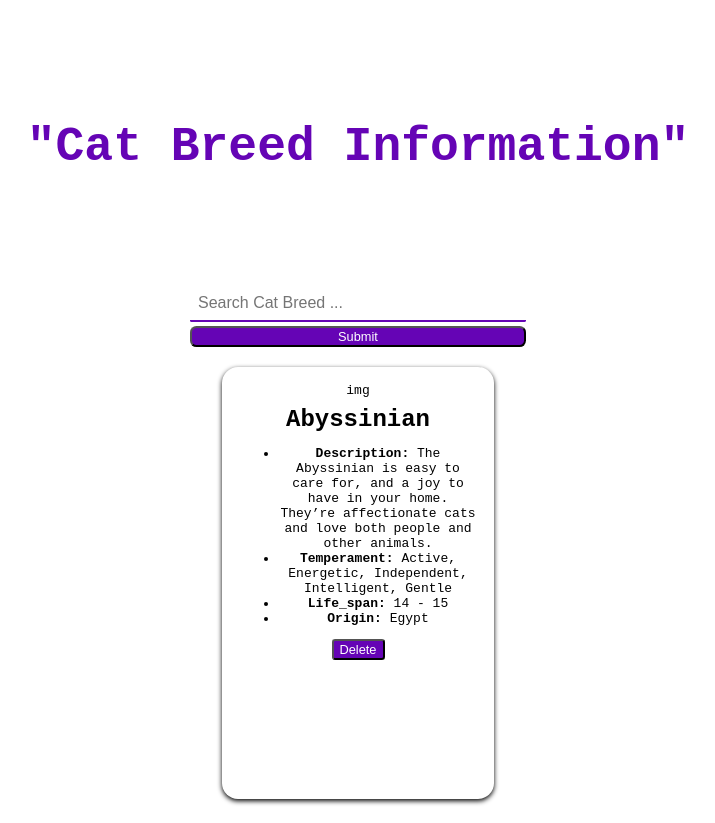
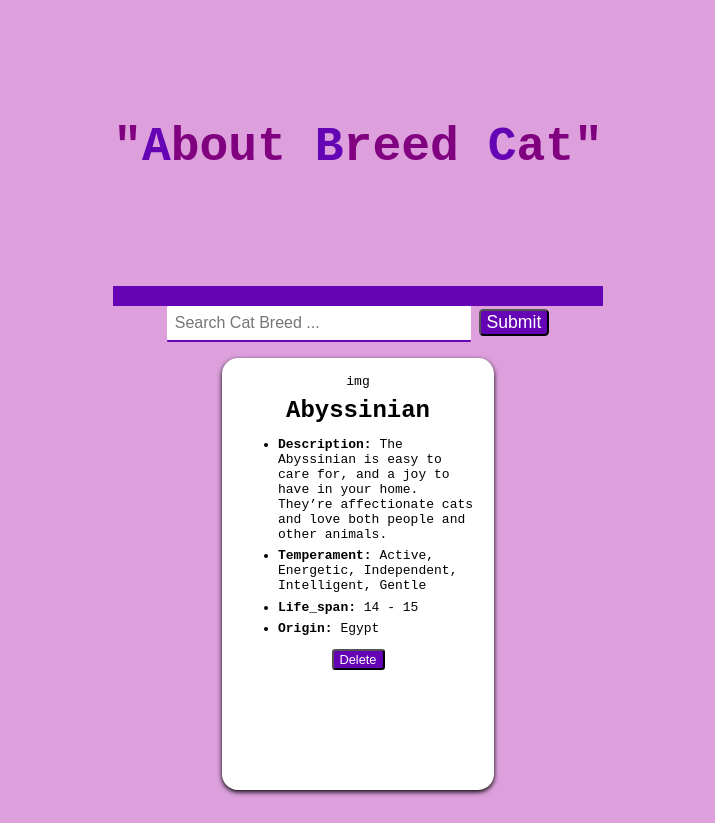
Before and after one commit to CuteCadbury/cat-breeds-project, a plain HTML site: page index.html in a window 1280 px wide. Shown: the whole page, without its empty margins (282-997 px from the left). Drawn offline with Linux system fonts and the light colour scheme; no server answers.

Commit message:
in progress

```diff
--- a/index.css
+++ b/index.css
@@ -2,47 +2,69 @@
 body {
     margin: middle;
     font-family: monospace;
-    background-color: ;
+    background-color: plum;
     display: flex;
     align-items: center;
     justify-content: center;
     flex-direction: column;
-    /* background: radial-gradient(#AA7FC6, 0.5) */
  }
 
+ /*Another style body*/
+ /* body {
+   margin: middle;
+   font-family: monospace;
+   height: 99vh;
+   background: linear-gradient(135deg, #6504B5, purple);
+   display: flex;
+   align-items: center;
+   justify-content: center;
+   flex-direction: column;
+} */
 
  .logo{
     padding: 4rem 0;
-    /* border-bottom: 10px solid #6504B5; */
+    border-bottom: 20px solid #6504B5;
  }
+
  .logo p{
     font-size: 3rem;
     font-weight: bold;
+    color: purple;
+ }
+
+ .logo p span {
     color: #6504B5;
  }
 
-
-.search-element {
-   display: flex;
+.search-wrapper {
+   /* background-color: #6504B5; */
+   grid-template-columns: 9fr 3fr;
    flex-direction: column;
    gap: .25rem;
 }
-
-
-/* .search-element h3 {
+/* .search-wrapper h3 {
    color: none;
    font-size: none;
    font-weight: none;
    margin-top: 1.5rem;
 } */
 
-.search-element .form-control{
+.search-wrapper .form-control{
     padding: 0.5rem;
     font-size: 1rem;
-    /* width: auto; */
+    width: 18rem;
 }
 
-.search-list {
+.search-breed-list{
+   position: absolute;
+   right: 100;
+   top: 20%;
+   max-height: 500px;
+   overflow-y: scroll;
+   /* z-index: 10 */
+}
+
+.breed-list {
     position: absolute;
     right: 0;
     top: 100%;
@@ -53,12 +75,11 @@ body {
 
 .submit-btn{
     color: white;
-    font-size: small;
     background: #6504B5;
-    border: AA7FC6;
-    font-size: 0.8rem;
-    padding: .5em, .25em;
-    border-radius: .5em;
+    /* border: #AA7FC6; */
+    font-size: 1.1rem;
+    padding: .5em, .75em;
+    border-radius: .25em;
     cursor: pointer;
  }
 
@@ -124,9 +145,10 @@ input {
 }
 
 
-/* .temperament, .origin, .description, .lifespan {
+.temperament, .origin, .description, .lifespan {
    margin-bottom: .4rem;
-} */
+   text-align: left;
+}
 
 
 
--- a/index.html
+++ b/index.html
@@ -11,26 +11,29 @@
 <body>
    <div class="logo">
        <div class="container">
-           <p>"Cat Breed Information"</p>
+           <p>"<span>A</span>bout <span>B</span>reed <span>C</span>at"</p>
        </div>
    </div>
-   <div class="search-element">
+
+<!------------------Search Start----------------->
+   <div class="search-wrapper">
        <!-- <label for="search"> Search: </label> -->
        <!-- <h3>Search:</h3>  -->
-       <input type="text" class="form-control" placeholder="Search Cat Breed ..." id="search-input">
+       <input type="text" class="form-control" placeholder="Search Cat Breed ..." id="breedInput">
        <button class="submit-btn">Submit</button>
-       <div class="search-list" id="search-list">
-           <div class="search-list-item">
-               <div class="search-cat-breed">
-               </div>
+    </div>
+<!------------------Search End----------------->
 
-               <!-- <div class="search-item-info">
-                   <h3>Abyssinian</h3>
-               </div> -->
-           </div>
-   </div>
-<!---Search End-->
-<!---result start-->
+<!------------------Search List Start----------------->
+<!-- <div class="search-breed-list">
+    <div class="search-breed-info">
+        <h3>Abyssinian</h3>
+    </div>
+    <div class="breed-list" id="breed-list"></div>
+ </div> -->
+
+
+<!------------------result start---------------->
        <div class="card card-shadow">
            <div class="img">img</div>
            <h3 class="cat-breed">Abyssinian</h3>
@@ -46,7 +49,7 @@
            <div class="cat-origin"><b>Origin:</b> Egypt</div>
            <div class="card-footer"> -->
                <button class="delete-btn">Delete</button></div>
-       </div>
+
 
 
        <!-- <div class="card card-shadow">
--- a/index.js
+++ b/index.js
@@ -1,11 +1,51 @@
-fetch('https://api.thecatapi.com/v1/breeds')
+
+// document.addEventListener('DOMContentLoaded', () => {
+//     const selectBreed = document.querySelector('#breedInput')
+//     //const selectBreed = document.getElementById('breedInput')
+//     fetch('https://api.thecatapi.com/v1/breeds')
+//    .then(res => res.json())
+//    .then(data => {
+//     let result = ""
+//     data.forEach(breeds => {
+//         result += `<option>${breeds.name}</option>`
+//     })
+//     selectBreed.innerHTML = result;
+//    })
+//    .catch(err => console.log(err))
+// })
+
+document.addEventListener('DOMContentLoaded', () => {
+    const selectBreed = document.querySelector('#selectBreed')
+    //const selectBreed = document.getElementById('selectBreed')
+    fetch('https://api.thecatapi.com/v1/breeds')
    .then(res => res.json())
-   .then(data => console.log(data))
+   .then(data => {
+    data.forEach(breeds => {
+        console.log(breeds.name)
+    })
+   })
+   .catch(err => console.log(err))
+})
 
 
 
 
+
+
+// //submit button when clicked
+// let submitBtn = document.getElementById("submit-btn")
+
+// // let searchInput = document.getElementById("breed-input")
+
+// submitBtn.addEventListener("click", () => {
+//     let catBreed = breedInput.value
+//     let catUrl = `https://api.thecatapi.com/v1/breeds`
+//     console.log(catUrl)
+// })
+
 //delete when 'Delete' is clicked
-// card.querySelector('#Delete').addEventListener('click', () => {
-//     card.innerHTML = ''
+// const deleteBtn = document.getElementById("delete-btn")
+
+// deleteBtn.querySelector('.delete-btn').addEventListener('click', () => {
+//     deleteBtn.remove()
 // })
```
